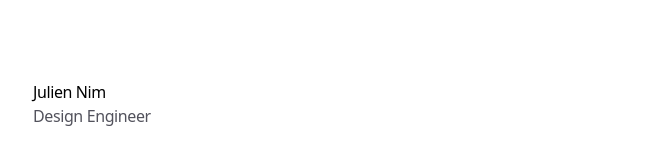
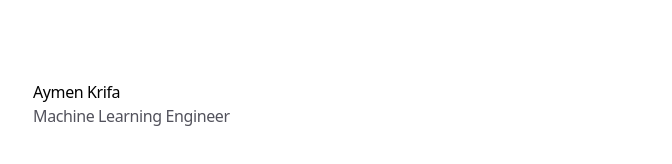
Before and after one commit to aymenkrifa/portfolio, a Next.js app: page / in a window 1280 px wide. Shown: the top 164 px of the page, without its empty margins (303-975 px from the left). Built offline with nearby package versions, Linux system fonts and the light colour scheme.

Commit message:
feat: Update name and job title

```diff
--- a/app/header.tsx
+++ b/app/header.tsx
@@ -7,7 +7,7 @@ export function Header() {
     <header className="mb-8 flex items-center justify-between">
       <div>
         <Link href="/" className="font-medium text-black dark:text-white">
-          Julien Nim
+          Aymen Krifa
         </Link>
         <TextEffect
           as="p"
@@ -16,7 +16,7 @@ export function Header() {
           className="text-zinc-600 dark:text-zinc-500"
           delay={0.5}
         >
-          Design Engineer
+          Machine Learning Engineer
         </TextEffect>
       </div>
     </header>
```
